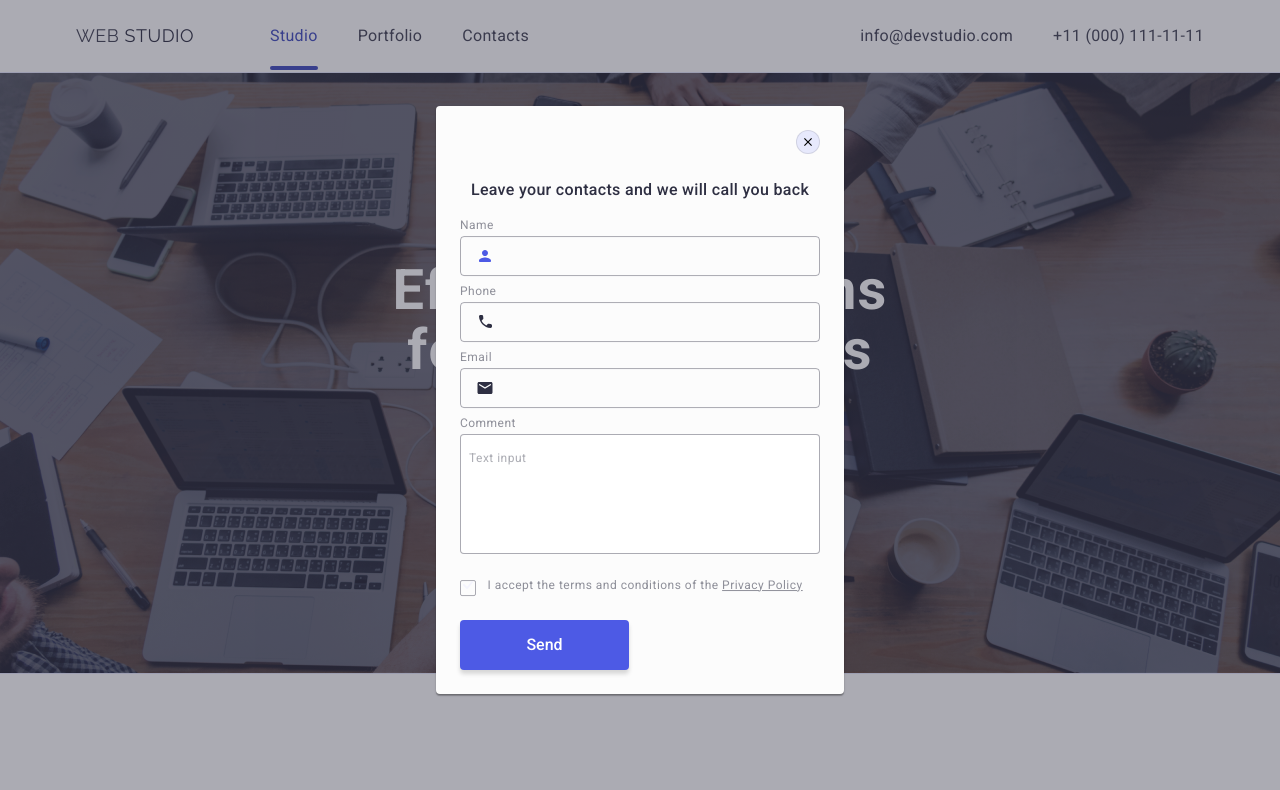
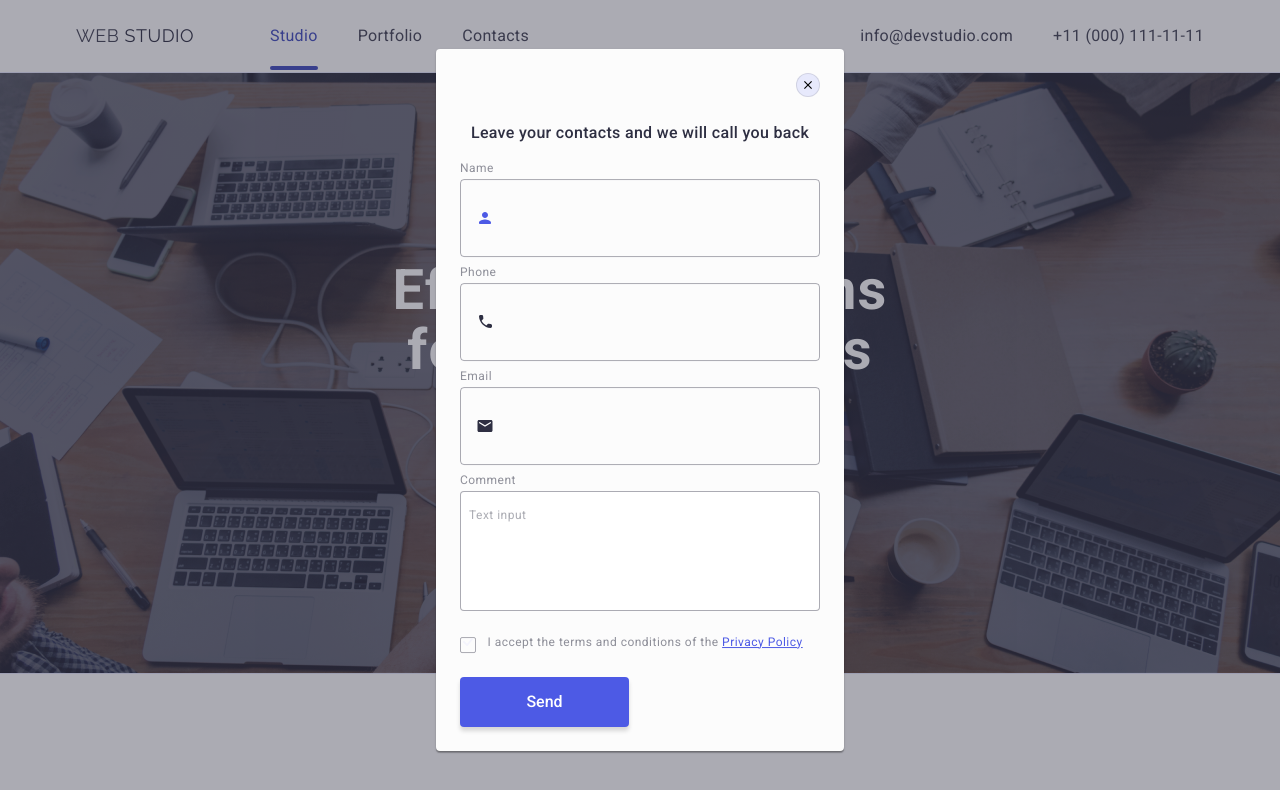
Before and after one commit to Yuliia-os/goit-markup-hw-05, a plain HTML site: page index.html in a window 1280 px wide. Shown: the top 790 px of the page. Drawn offline with nearby package versions, Linux system fonts and the light colour scheme.

Commit message:
Update styles.css

```diff
--- a/css/styles.css
+++ b/css/styles.css
@@ -547,7 +547,7 @@ color: #434455;
     border-radius: 4px;
     width: 100%;
     height: 40px;
-    padding: 16px 8px;
+    padding: 38px;
     background-color: transparent;
 
 
@@ -608,7 +608,7 @@ color: #434455;
         font-size: 12px;
         line-height: 1.16667;
         letter-spacing: 0.04em;
-        color: #8e8f99;
+        color: #4d5ae5;
 }
 .review-from-custom-checkbox{
     display: inline-flex;
@@ -645,6 +645,7 @@ color: #434455;
         border: none;
         background-color: #4d5ae5;
         color: #ffffff;
+        margin: 119 24 120 24;
         box-shadow: 0 4px 4px 0 rgba(0, 0, 0, 0.15);
         transition: background-color 250ms cubic-bezier(0.4, 0, 0.2, 1);
 
```
